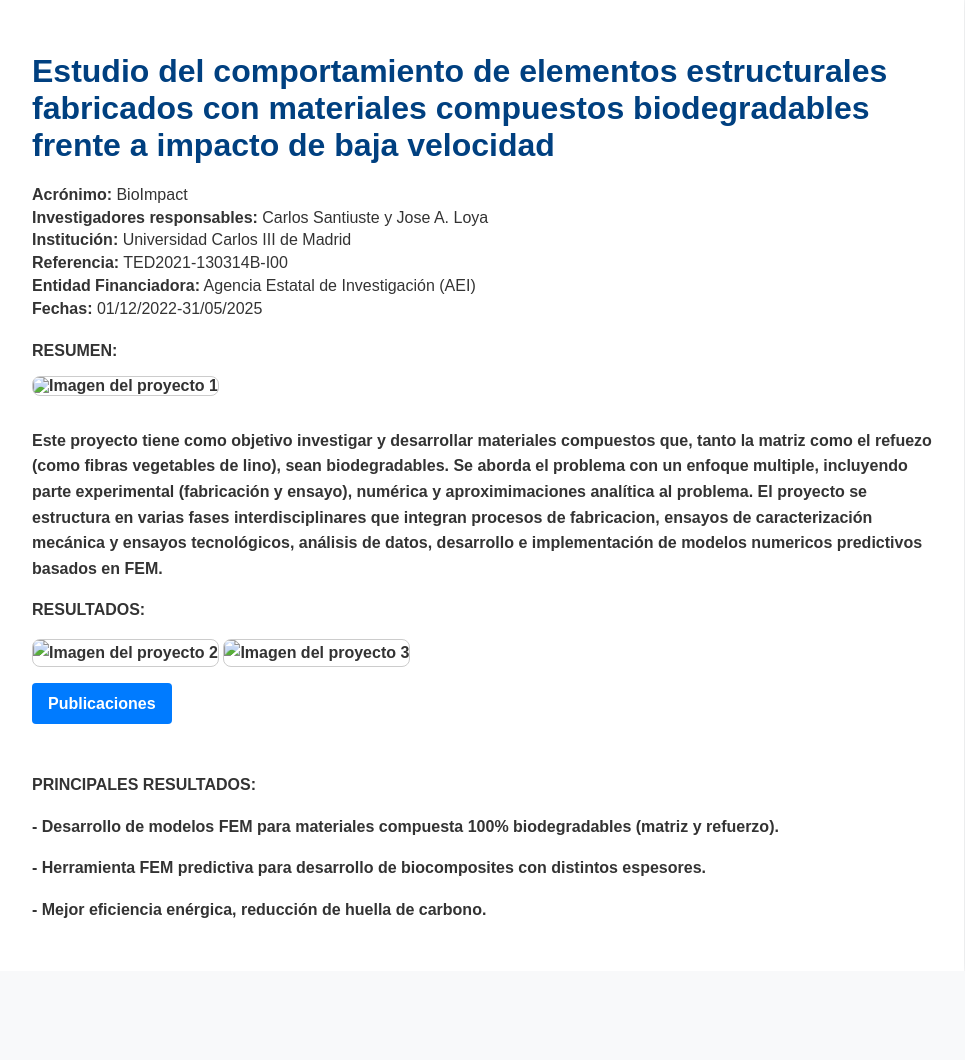
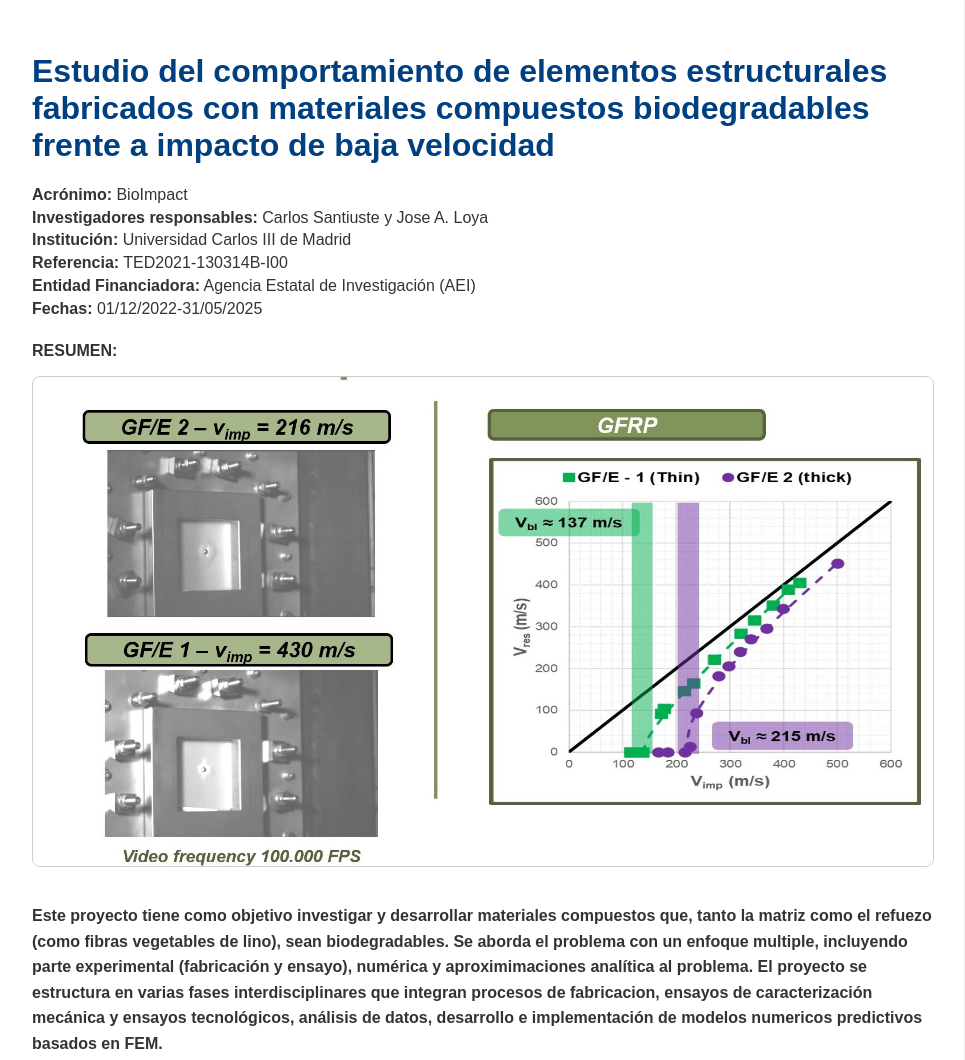
Before and after one commit to jaloya/BioImpact, a plain HTML site: page index.html in a window 1280 px wide. Shown: the top 1060 px of the page, without its empty margins (158-1123 px from the left). Before the commit the page ends 971 px from the top, so only its background shows below. Drawn offline with Linux system fonts and the light colour scheme.

Commit message:
Update index.html

```diff
--- a/index.html
+++ b/index.html
@@ -72,7 +72,7 @@
 
     <p><strong>RESUMEN: <p>
     <div class="gallery">
-      <img src="imagen1.jpg" alt="Imagen del proyecto 1">
+      <img src="TEDimagen2.jpg" alt="Imagen del proyecto 1">
     </div>
 
     <div class="description">
@@ -84,8 +84,8 @@ El proyecto se estructura en varias fases interdisciplinares que integran proces
     </p>
       <p><strong>RESULTADOS: <p>
     <div class="gallery">
-      <img src="imagen21.jpg" alt="Imagen del proyecto 2">
-      <img src="imagen31.jpg" alt="Imagen del proyecto 3">
+      <img src="TEDimagen3.jpg" alt="Imagen del proyecto 2">
+      <img src="TEDimagen4.jpg" alt="Imagen del proyecto 3">
     </div>
 
     <div class="links">
```
